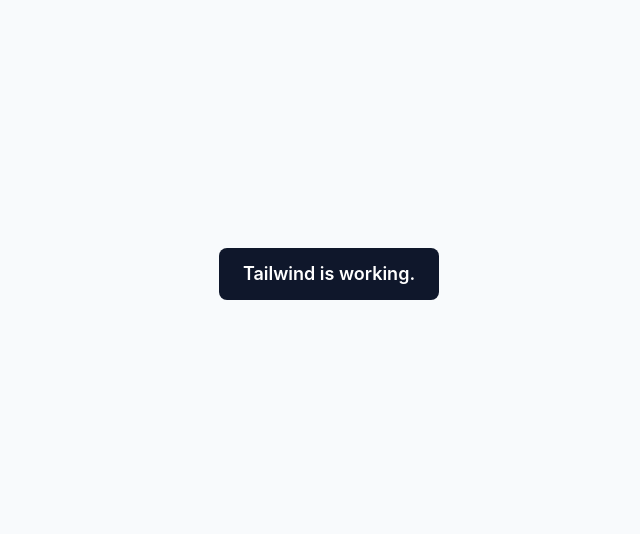
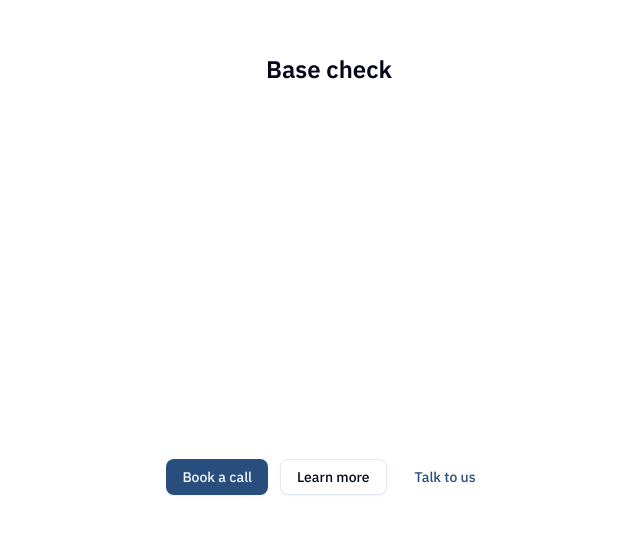
Before and after one commit to devpilotX/Bank-Legacy, a React (Vite) app in the folder website/: page / in a window 1280 px wide. Shown: the part 126-660 px from the top of the page, without its empty margins (311-951 px from the left). Built offline with nearby package versions, Linux system fonts and the light colour scheme.

Commit message:
Set up shadcn/ui by hand with a calm slate and deep-blue theme

```diff
--- a/website/src/App.tsx
+++ b/website/src/App.tsx
@@ -1,11 +1,16 @@
-// Temporary placeholder so we can confirm Tailwind is wired up correctly.
-// This gets replaced by the real site once the base is proven solid.
+import { Button } from '@/components/ui/button';
+
+// Temporary check that shadcn/ui + the theme render correctly. Replaced by the
+// real site once the base is proven solid.
 export function App() {
   return (
-    <div className="grid min-h-screen place-items-center bg-slate-50">
-      <p className="rounded-lg bg-slate-900 px-6 py-3 text-lg font-semibold text-white">
-        Tailwind is working.
-      </p>
+    <div className="grid min-h-screen place-items-center gap-4 bg-background">
+      <p className="text-2xl font-semibold text-foreground">Base check</p>
+      <div className="flex gap-3">
+        <Button>Book a call</Button>
+        <Button variant="outline">Learn more</Button>
+        <Button variant="link">Talk to us</Button>
+      </div>
     </div>
   );
 }
--- /dev/null
+++ b/website/src/components/ui/button.tsx
@@ -0,0 +1,56 @@
+import * as React from 'react';
+import { Slot } from '@radix-ui/react-slot';
+import { cva, type VariantProps } from 'class-variance-authority';
+
+import { cn } from '@/lib/utils';
+
+const buttonVariants = cva(
+  "inline-flex items-center justify-center gap-2 whitespace-nowrap rounded-md text-sm font-medium transition-all disabled:pointer-events-none disabled:opacity-50 [&_svg]:pointer-events-none [&_svg:not([class*='size-'])]:size-4 shrink-0 [&_svg]:shrink-0 outline-none focus-visible:border-ring focus-visible:ring-ring/50 focus-visible:ring-[3px] aria-invalid:ring-destructive/20 aria-invalid:border-destructive",
+  {
+    variants: {
+      variant: {
+        default: 'bg-primary text-primary-foreground shadow-xs hover:bg-primary/90',
+        destructive:
+          'bg-destructive text-white shadow-xs hover:bg-destructive/90 focus-visible:ring-destructive/20',
+        outline:
+          'border bg-background shadow-xs hover:bg-accent hover:text-accent-foreground',
+        secondary: 'bg-secondary text-secondary-foreground shadow-xs hover:bg-secondary/80',
+        ghost: 'hover:bg-accent hover:text-accent-foreground',
+        link: 'text-primary underline-offset-4 hover:underline',
+      },
+      size: {
+        default: 'h-9 px-4 py-2 has-[>svg]:px-3',
+        sm: 'h-8 rounded-md gap-1.5 px-3 has-[>svg]:px-2.5',
+        lg: 'h-11 rounded-md px-6 has-[>svg]:px-4',
+        icon: 'size-9',
+      },
+    },
+    defaultVariants: {
+      variant: 'default',
+      size: 'default',
+    },
+  },
+);
+
+function Button({
+  className,
+  variant,
+  size,
+  asChild = false,
+  ...props
+}: React.ComponentProps<'button'> &
+  VariantProps<typeof buttonVariants> & {
+    asChild?: boolean;
+  }) {
+  const Comp = asChild ? Slot : 'button';
+
+  return (
+    <Comp
+      data-slot="button"
+      className={cn(buttonVariants({ variant, size, className }))}
+      {...props}
+    />
+  );
+}
+
+export { Button, buttonVariants };
--- a/website/src/index.css
+++ b/website/src/index.css
@@ -1 +1,86 @@
 @import 'tailwindcss';
+@import 'tw-animate-css';
+
+/* Light theme only. The public site never switches to dark. */
+
+:root {
+  --radius: 0.625rem;
+
+  /* Surfaces and text. White page, near-black slate text for strong contrast. */
+  --background: oklch(1 0 0);
+  --foreground: oklch(0.129 0.042 264.695);
+  --card: oklch(1 0 0);
+  --card-foreground: oklch(0.129 0.042 264.695);
+  --popover: oklch(1 0 0);
+  --popover-foreground: oklch(0.129 0.042 264.695);
+
+  /* Brand color: one deep, muted blue. Calm, not bright. Used sparingly. */
+  --primary: oklch(0.42 0.09 255);
+  --primary-foreground: oklch(0.984 0.003 247.858);
+
+  /* Quiet slate grays for secondary surfaces and muted text. */
+  --secondary: oklch(0.968 0.007 247.896);
+  --secondary-foreground: oklch(0.208 0.042 265.755);
+  --muted: oklch(0.968 0.007 247.896);
+  --muted-foreground: oklch(0.475 0.04 257.417);
+  --accent: oklch(0.968 0.007 247.896);
+  --accent-foreground: oklch(0.208 0.042 265.755);
+
+  /* Only used for form errors, kept calm. */
+  --destructive: oklch(0.577 0.245 27.325);
+
+  --border: oklch(0.929 0.013 255.508);
+  --input: oklch(0.929 0.013 255.508);
+  --ring: oklch(0.55 0.08 255);
+}
+
+@theme inline {
+  --radius-sm: calc(var(--radius) - 4px);
+  --radius-md: calc(var(--radius) - 2px);
+  --radius-lg: var(--radius);
+  --radius-xl: calc(var(--radius) + 4px);
+
+  --color-background: var(--background);
+  --color-foreground: var(--foreground);
+  --color-card: var(--card);
+  --color-card-foreground: var(--card-foreground);
+  --color-popover: var(--popover);
+  --color-popover-foreground: var(--popover-foreground);
+  --color-primary: var(--primary);
+  --color-primary-foreground: var(--primary-foreground);
+  --color-secondary: var(--secondary);
+  --color-secondary-foreground: var(--secondary-foreground);
+  --color-muted: var(--muted);
+  --color-muted-foreground: var(--muted-foreground);
+  --color-accent: var(--accent);
+  --color-accent-foreground: var(--accent-foreground);
+  --color-destructive: var(--destructive);
+  --color-border: var(--border);
+  --color-input: var(--input);
+  --color-ring: var(--ring);
+
+  --font-sans: 'IBM Plex Sans', ui-sans-serif, system-ui, sans-serif;
+  --font-mono: 'IBM Plex Mono', ui-monospace, monospace;
+}
+
+@layer base {
+  * {
+    @apply border-border outline-ring/50;
+  }
+
+  html {
+    scroll-behavior: smooth;
+  }
+
+  body {
+    @apply bg-background text-foreground font-sans antialiased;
+  }
+
+  /* When someone prefers reduced motion, drop the smooth jump too. The script-driven
+     smooth scroll and reveals are turned off in code; this covers the plain anchors. */
+  @media (prefers-reduced-motion: reduce) {
+    html {
+      scroll-behavior: auto;
+    }
+  }
+}
--- /dev/null
+++ b/website/src/lib/utils.ts
@@ -0,0 +1,8 @@
+import { clsx, type ClassValue } from 'clsx';
+import { twMerge } from 'tailwind-merge';
+
+// Joins class names together and merges conflicting Tailwind classes so the last
+// one wins. Every shadcn/ui component uses this.
+export function cn(...inputs: ClassValue[]) {
+  return twMerge(clsx(inputs));
+}
--- a/website/src/main.tsx
+++ b/website/src/main.tsx
@@ -6,6 +6,9 @@
 import '@fontsource/ibm-plex-sans/400.css';
 import '@fontsource/ibm-plex-sans/500.css';
 import '@fontsource/ibm-plex-sans/600.css';
+// IBM Plex Mono is used only for the small code accents in the hero.
+import '@fontsource/ibm-plex-mono/400.css';
+import '@fontsource/ibm-plex-mono/500.css';
 
 import './index.css';
 import { App } from './App';
```
Also changed, not shown: website/package.json (+7 -1 lines), website/components.json (added), 1 other file (tests, documents, lock files or other folders).
